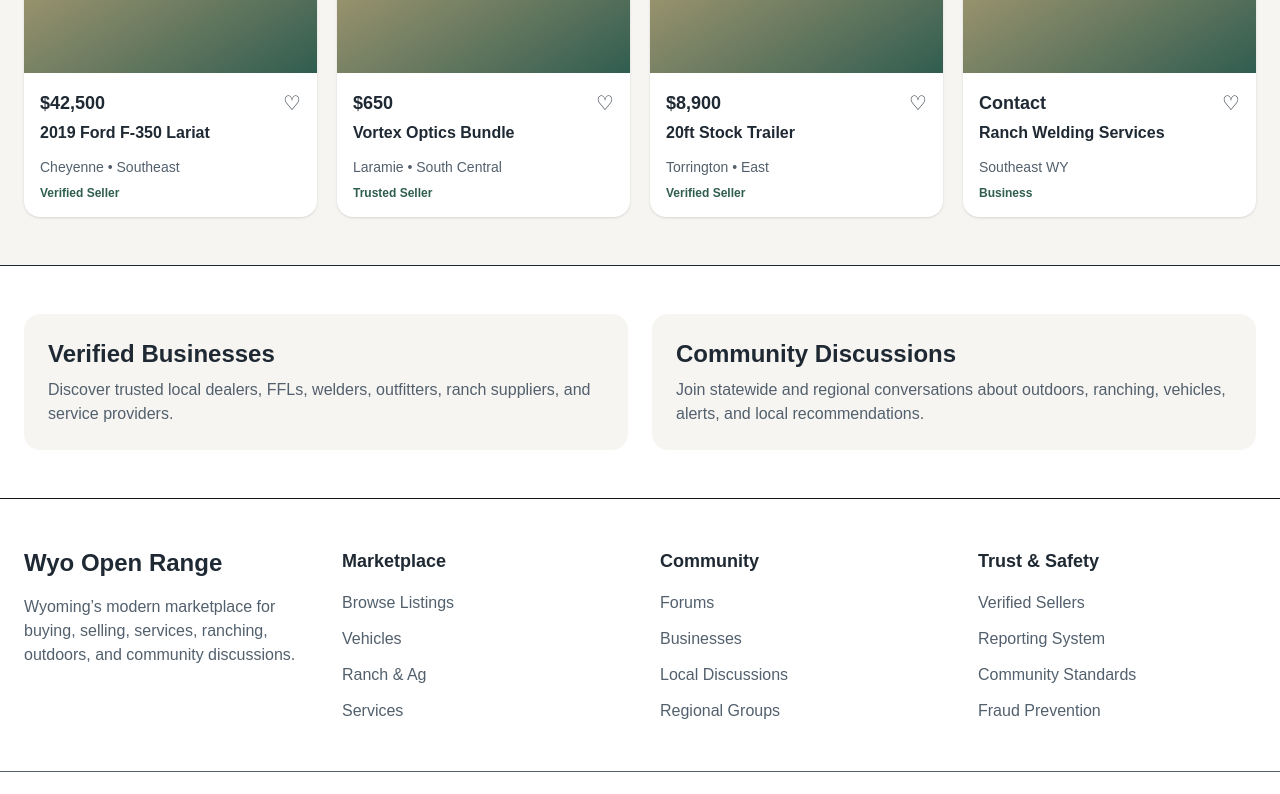
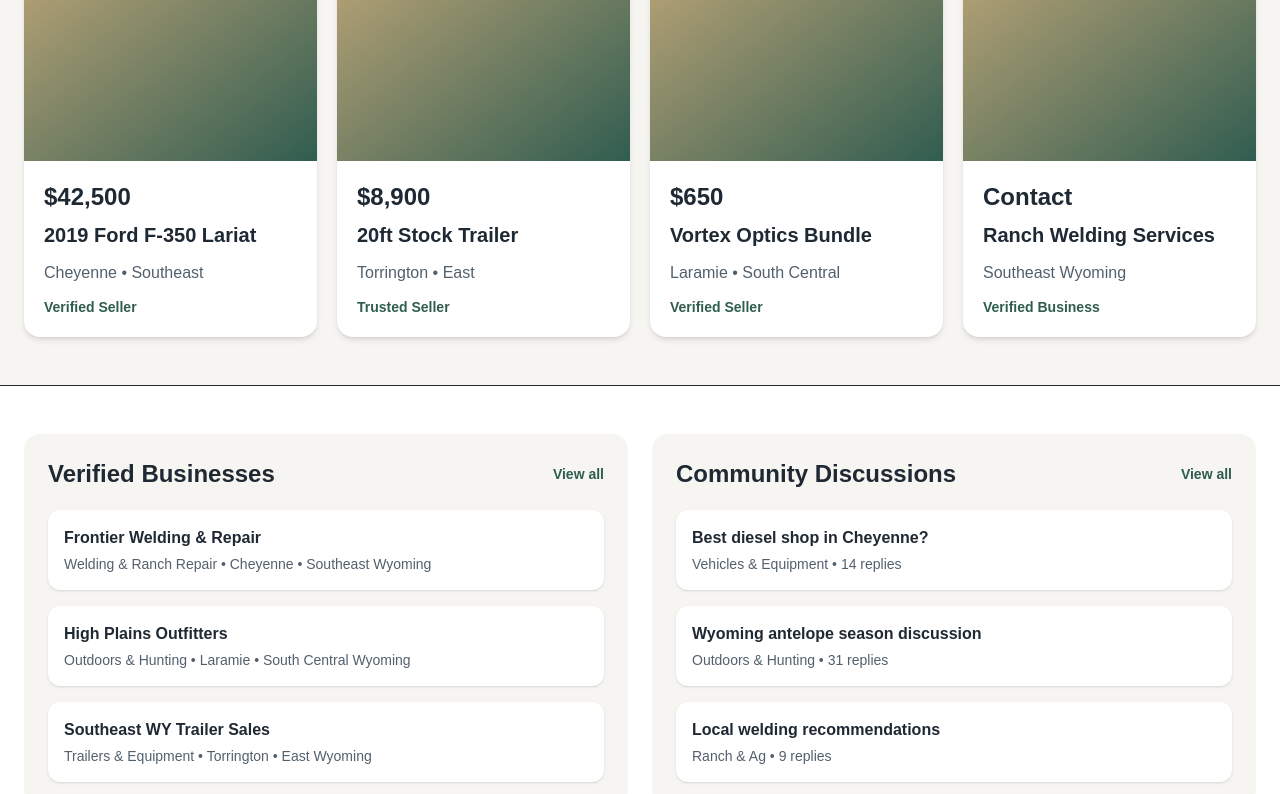
Before and after one commit to MReed606/wyo-open-range-v2, a Next.js app: page / in a window 1280 px wide. Shown: the part 1240-2034 px from the top of the page. Built offline with nearby package versions, Linux system fonts and the light colour scheme.

Commit message:
Add dynamic forum system and homepage previews

```diff
--- /dev/null
+++ b/src/app/forums/[slug]/page.tsx
@@ -0,0 +1,84 @@
+import { forumThreads } from "@/data/forums";
+
+type ForumThreadPageProps = {
+  params: Promise<{
+    slug: string;
+  }>;
+};
+
+export default async function ForumThreadPage({
+  params,
+}: ForumThreadPageProps) {
+  const { slug } = await params;
+
+  const thread = forumThreads.find((item) => item.slug === slug);
+
+  if (!thread) {
+    return (
+      <main className="min-h-screen bg-[#F7F5F2] px-6 py-20">
+        <div className="mx-auto max-w-4xl rounded-2xl bg-white p-10 shadow-md">
+          <h1 className="text-4xl font-bold text-[#1F2933]">
+            Discussion Not Found
+          </h1>
+
+          <p className="mt-4 text-lg text-[#52606D]">
+            The discussion you are looking for does not exist.
+          </p>
+        </div>
+      </main>
+    );
+  }
+
+  return (
+    <main className="min-h-screen bg-[#F7F5F2]">
+      <section className="mx-auto max-w-5xl px-6 py-12">
+        <div className="rounded-2xl bg-white p-8 shadow-md">
+          <p className="text-sm font-bold uppercase tracking-wide text-[#2F5D50]">
+            {thread.category} • {thread.region}
+          </p>
+
+          <h1 className="mt-4 text-4xl font-bold text-[#1F2933]">
+            {thread.title}
+          </h1>
+
+          <div className="mt-5 flex flex-wrap gap-3 text-sm font-semibold text-[#52606D]">
+            <span className="rounded-full bg-[#F7F5F2] px-4 py-2">
+              {thread.status}
+            </span>
+
+            <span className="rounded-full bg-[#F7F5F2] px-4 py-2">
+              {thread.replies} replies
+            </span>
+
+            <span className="rounded-full bg-[#F7F5F2] px-4 py-2">
+              {thread.views} views
+            </span>
+          </div>
+
+          <p className="mt-8 text-lg leading-8 text-[#52606D]">
+            {thread.body}
+          </p>
+        </div>
+
+        <div className="mt-8 rounded-2xl bg-white p-6 shadow-md">
+          <h2 className="text-2xl font-bold text-[#1F2933]">
+            Replies
+          </h2>
+
+          {[1, 2, 3].map((reply) => (
+            <div key={reply} className="mt-5 rounded-xl bg-[#F7F5F2] p-5">
+              <p className="font-bold text-[#1F2933]">
+                Wyoming Member {reply}
+              </p>
+
+              <p className="mt-2 text-[#52606D]">
+                This is sample reply content showing how community discussions
+                will look once real users are active.
+              </p>
+            </div>
+          ))}
+        </div>
+      </section>
+    </main>
+  );
+}
--- a/src/app/forums/page.tsx
+++ b/src/app/forums/page.tsx
@@ -1,14 +1,12 @@
-const discussions = [
-  "Best diesel shop in Cheyenne?",
-  "Wyoming antelope season discussion",
-  "Local welding recommendations",
-  "Ranch fencing equipment advice",
-];
+import Link from "next/link";
+import { forumThreads } from "@/data/forums";
 
 export default function ForumsPage() {
   return (
     <main className="min-h-screen bg-[#F7F5F2]">
       <section className="mx-auto max-w-7xl px-6 py-12">
+        <div className="flex flex-col gap-4 md:flex-row md:items-end md:justify-between">
+          <div>
             <h1 className="text-4xl font-bold text-[#1F2933]">
               Community Forums
             </h1>
@@ -16,25 +14,51 @@ export default function ForumsPage() {
             <p className="mt-4 text-lg text-[#52606D]">
               Join statewide and regional discussions across Wyoming.
             </p>
+          </div>
+
+          <button className="rounded-xl bg-[#2F5D50] px-5 py-3 text-sm font-semibold text-white transition hover:bg-[#24493f]">
+            Start Discussion
+          </button>
+        </div>
+
+        <div className="mt-8 grid gap-4 md:grid-cols-4">
+          {["Outdoors", "Ranching", "Vehicles", "Local Alerts"].map((topic) => (
+            <div key={topic} className="rounded-2xl bg-white p-5 shadow-md">
+              <p className="text-lg font-bold text-[#1F2933]">{topic}</p>
+              <p className="mt-2 text-sm text-[#52606D]">
+                Browse discussions
+              </p>
+            </div>
+          ))}
+        </div>
 
         <div className="mt-10 space-y-5">
-          {discussions.map((discussion) => (
-            <div
-              key={discussion}
-              className="rounded-2xl bg-white p-6 shadow-md transition hover:-translate-y-1 hover:shadow-xl"
+          {forumThreads.map((thread) => (
+            <Link
+              key={thread.slug}
+              href={`/forums/${thread.slug}`}
+              className="block rounded-2xl bg-white p-6 shadow-md transition hover:-translate-y-1 hover:shadow-xl"
             >
-              <h2 className="text-2xl font-bold text-[#1F2933]">
-                {discussion}
+              <div className="flex flex-col gap-4 md:flex-row md:items-start md:justify-between">
+                <div>
+                  <p className="text-sm font-bold uppercase tracking-wide text-[#2F5D50]">
+                    {thread.status}
+                  </p>
+
+                  <h2 className="mt-2 text-2xl font-bold text-[#1F2933]">
+                    {thread.title}
                   </h2>
 
                   <p className="mt-3 text-base text-[#52606D]">
-                Southeast Region • 14 replies
+                    {thread.category} • {thread.region}
                   </p>
+                </div>
 
-              <button className="mt-5 rounded-xl bg-[#2F5D50] px-4 py-2 text-sm font-semibold text-white transition hover:bg-[#24493f]">
-                Open Discussion
-              </button>
+                <div className="rounded-xl bg-[#F7F5F2] px-5 py-3 text-sm font-semibold text-[#1F2933]">
+                  {thread.replies} replies • {thread.views} views
                 </div>
+              </div>
+            </Link>
           ))}
         </div>
       </section>
--- a/src/app/page.tsx
+++ b/src/app/page.tsx
@@ -1,4 +1,8 @@
 import Link from "next/link";
+import { ListingCard } from "@/components/ListingCard";
+import { listings } from "@/data/listings";
+import { businesses } from "@/data/businesses";
+import { forumThreads } from "@/data/forums";
 
 const categories = [
   "Vehicles",
@@ -9,17 +13,10 @@ const categories = [
   "General Marketplace",
 ];
 
-const listings = [
-  ["2019 Ford F-350 Lariat", "$42,500", "Cheyenne • Southeast", "Verified Seller"],
-  ["Vortex Optics Bundle", "$650", "Laramie • South Central", "Trusted Seller"],
-  ["20ft Stock Trailer", "$8,900", "Torrington • East", "Verified Seller"],
-  ["Ranch Welding Services", "Contact", "Southeast WY", "Business"],
-];
-
 export default function Home() {
   return (
     <main className="min-h-screen bg-[#F7F5F2] text-[#1F2933]">
-      <section className="relative flex min-h-[520px] items-center justify-center overflow-hidden bg-gradient-to-br from-[#1F2933] via-[#2F5D50] to-[#C2A878] px-6 text-white">
+      <section className="relative flex min-h-[560px] items-center justify-center overflow-hidden bg-gradient-to-br from-[#1F2933] via-[#2F5D50] to-[#C2A878] px-6 text-white">
         <div className="absolute inset-0 bg-black/25" />
 
         <div className="relative z-10 max-w-4xl text-center">
@@ -70,9 +67,10 @@ export default function Home() {
 
         <div className="grid gap-5 md:grid-cols-3">
           {categories.map((category) => (
-            <div
+            <Link
+              href="/categories"
               key={category}
-              className="flex h-40 items-end rounded-2xl bg-gradient-to-br from-[#2F5D50] to-[#1F2933] p-5 text-white shadow-sm"
+              className="flex h-40 items-end rounded-2xl bg-gradient-to-br from-[#2F5D50] to-[#1F2933] p-5 text-white shadow-md transition hover:-translate-y-1 hover:shadow-xl"
             >
               <div>
                 <h3 className="text-xl font-bold">
@@ -83,7 +81,7 @@ export default function Home() {
                   Browse local listings
                 </p>
               </div>
-            </div>
+            </Link>
           ))}
         </div>
       </section>
@@ -103,39 +101,16 @@ export default function Home() {
         </div>
 
         <div className="grid gap-5 md:grid-cols-4">
-          {listings.map(([title, price, location, seller]) => (
-            <div
-              key={title}
-              className="overflow-hidden rounded-2xl bg-white shadow-sm"
-            >
-              <div className="h-44 bg-gradient-to-br from-[#C2A878] to-[#2F5D50]" />
-
-              <div className="p-4">
-                <div className="flex items-start justify-between gap-3">
-                  <div>
-                    <p className="text-lg font-bold">
-                      {price}
-                    </p>
-
-                    <h3 className="mt-1 font-semibold">
-                      {title}
-                    </h3>
-                  </div>
-
-                  <button className="text-xl">
-                    ♡
-                  </button>
-                </div>
-
-                <p className="mt-3 text-sm text-[#52606D]">
-                  {location}
-                </p>
-
-                <p className="mt-2 text-xs font-semibold text-[#2F5D50]">
-                  {seller}
-                </p>
-              </div>
-            </div>
+          {listings.map((listing) => (
+            <ListingCard
+              key={listing.slug}
+              title={listing.title}
+              price={listing.price}
+              location={listing.location}
+              seller={listing.seller}
+              slug={listing.slug}
+              condition={listing.condition}
+            />
           ))}
         </div>
       </section>
@@ -143,26 +118,69 @@ export default function Home() {
       <section className="border-t bg-white px-6 py-12">
         <div className="mx-auto grid max-w-7xl gap-6 md:grid-cols-2">
           <div className="rounded-2xl bg-[#F7F5F2] p-6">
+            <div className="flex items-center justify-between">
               <h2 className="text-2xl font-bold">
                 Verified Businesses
               </h2>
 
-            <p className="mt-2 text-[#52606D]">
-              Discover trusted local dealers, FFLs, welders,
-              outfitters, ranch suppliers, and service providers.
+              <Link
+                href="/businesses"
+                className="text-sm font-semibold text-[#2F5D50]"
+              >
+                View all
+              </Link>
+            </div>
+
+            <div className="mt-5 space-y-4">
+              {businesses.slice(0, 3).map((business) => (
+                <Link
+                  key={business.slug}
+                  href={`/businesses/${business.slug}`}
+                  className="block rounded-xl bg-white p-4 shadow-sm transition hover:shadow-md"
+                >
+                  <p className="font-bold text-[#1F2933]">
+                    {business.name}
                   </p>
+
+                  <p className="mt-1 text-sm text-[#52606D]">
+                    {business.category} • {business.location}
+                  </p>
+                </Link>
+              ))}
+            </div>
           </div>
 
           <div className="rounded-2xl bg-[#F7F5F2] p-6">
+            <div className="flex items-center justify-between">
               <h2 className="text-2xl font-bold">
                 Community Discussions
               </h2>
 
-            <p className="mt-2 text-[#52606D]">
-              Join statewide and regional conversations about
-              outdoors, ranching, vehicles, alerts, and local
-              recommendations.
+              <Link
+                href="/forums"
+                className="text-sm font-semibold text-[#2F5D50]"
+              >
+                View all
+              </Link>
+            </div>
+
+            <div className="mt-5 space-y-4">
+              {forumThreads.slice(0, 3).map((thread) => (
+                <Link
+                  key={thread.slug}
+                  href={`/forums/${thread.slug}`}
+                  className="block rounded-xl bg-white p-4 shadow-sm transition hover:shadow-md"
+                >
+                  <p className="font-bold text-[#1F2933]">
+                    {thread.title}
                   </p>
+
+                  <p className="mt-1 text-sm text-[#52606D]">
+                    {thread.category} • {thread.replies} replies
+                  </p>
+                </Link>
+              ))}
+            </div>
           </div>
         </div>
       </section>
--- /dev/null
+++ b/src/data/forums.ts
@@ -0,0 +1,46 @@
+export const forumThreads = [
+  {
+    title: "Best diesel shop in Cheyenne?",
+    slug: "best-diesel-shop-cheyenne",
+    category: "Vehicles & Equipment",
+    region: "Southeast Wyoming",
+    replies: 14,
+    views: 238,
+    status: "Active Discussion",
+    body:
+      "Looking for trusted diesel repair recommendations around Cheyenne. Prefer local shops with experience on Power Stroke and Cummins trucks.",
+  },
+  {
+    title: "Wyoming antelope season discussion",
+    slug: "wyoming-antelope-season-discussion",
+    category: "Outdoors & Hunting",
+    region: "Statewide",
+    replies: 31,
+    views: 612,
+    status: "Trending",
+    body:
+      "General discussion for antelope season planning, scouting, public land access, weather, and gear recommendations across Wyoming.",
+  },
+  {
+    title: "Local welding recommendations",
+    slug: "local-welding-recommendations",
+    category: "Ranch & Ag",
+    region: "Southeast Wyoming",
+    replies: 9,
+    views: 156,
+    status: "Helpful",
+    body:
+      "Need recommendations for mobile welding support for gates, fencing, trailers, and ranch equipment in Southeast Wyoming.",
+  },
+  {
+    title: "Ranch fencing equipment advice",
+    slug: "ranch-fencing-equipment-advice",
+    category: "Ranch & Ag",
+    region: "Central Wyoming",
+    replies: 18,
+    views: 304,
+    status: "Active Discussion",
+    body:
+      "Looking for advice on fencing tools, post drivers, wire options, and practical equipment for maintaining ranch fencing.",
+  },
+];
```
Lines whose indentation alone changed are shown as unchanged.
